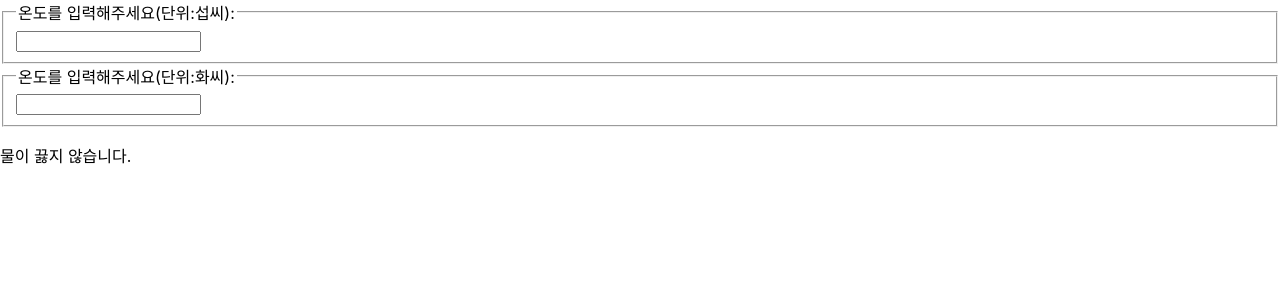
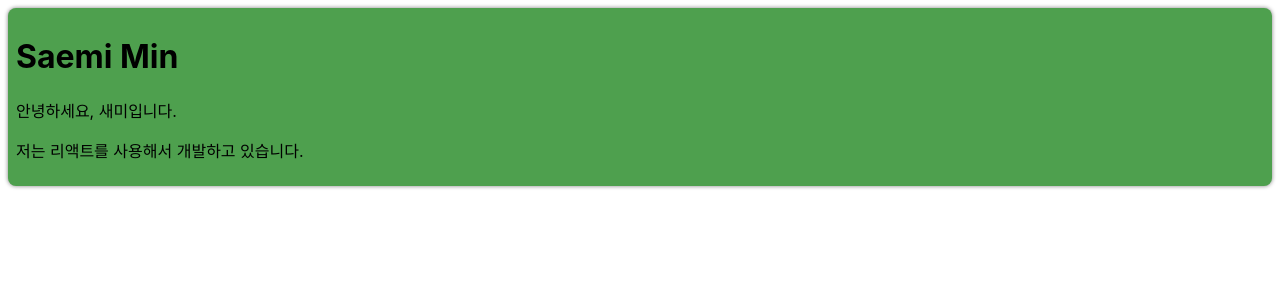
Before and after one commit to petcu1004/ReactStudy, a React (Create React App) app in the folder my-app/: page / in a window 1280 px wide. Shown: the top 300 px of the page. Built offline with nearby package versions, Linux system fonts and the light colour scheme.

Commit message:
Card 컴포넌트 만들기

```diff
--- /dev/null
+++ b/my-app/src/chapter_13/Card.jsx
@@ -0,0 +1,23 @@
+//Card 컴포넌트는 범용적으로 재사용이 가능한 컴포넌트이다.
+function Card(props){
+    const { title, backgroundColor, children} = props;
+    //title, backgroundColor : Specialization 사용
+    //children : Containment 사용
+
+    return(
+        <div
+        style={{
+            margin: 8,
+            padding : 8,
+            borderRadius:8,
+            boxShadow: "0px 0px 4px grey",
+            backgroundColor : backgroundColor || "white",
+        }}
+        >
+            {title && <h1>{title}</h1>}
+            {children}
+        </div>
+    );
+}
+
+export default Card;
--- /dev/null
+++ b/my-app/src/chapter_13/ProfileCard.jsx
@@ -0,0 +1,12 @@
+import Card from "./Card";
+
+function ProfileCard(props){
+    return(
+        <Card title = "Saemi Min" backgroundColor = "#4ea04e">
+            <p>안녕하세요, 새미입니다.</p>
+            <p>저는 리액트를 사용해서 개발하고 있습니다.</p>
+        </Card>
+    );
+}
+
+export default ProfileCard;
--- a/my-app/src/index.js
+++ b/my-app/src/index.js
@@ -14,11 +14,12 @@
 import AttendanceBook from './chapter_10/AttendanceBook';
 import SignUp from './chapter_11/SignUp';
 import Calculator from './chapter_12/Calculator';
+import ProfileCard from './chapter_13/ProfileCard';
 
 const root = ReactDOM.createRoot(document.getElementById('root'));
 root.render(
   <React.StrictMode>
-    < Calculator/>
+    < ProfileCard/>
   </React.StrictMode>
 );
 
```
Also changed, not shown: 1 other file (tests, documents, lock files or other folders).
